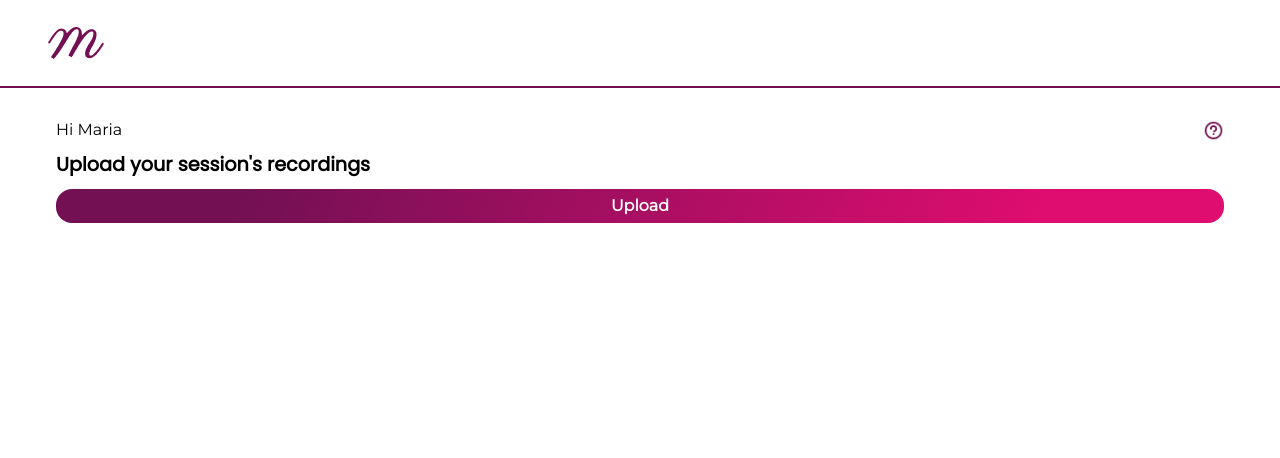
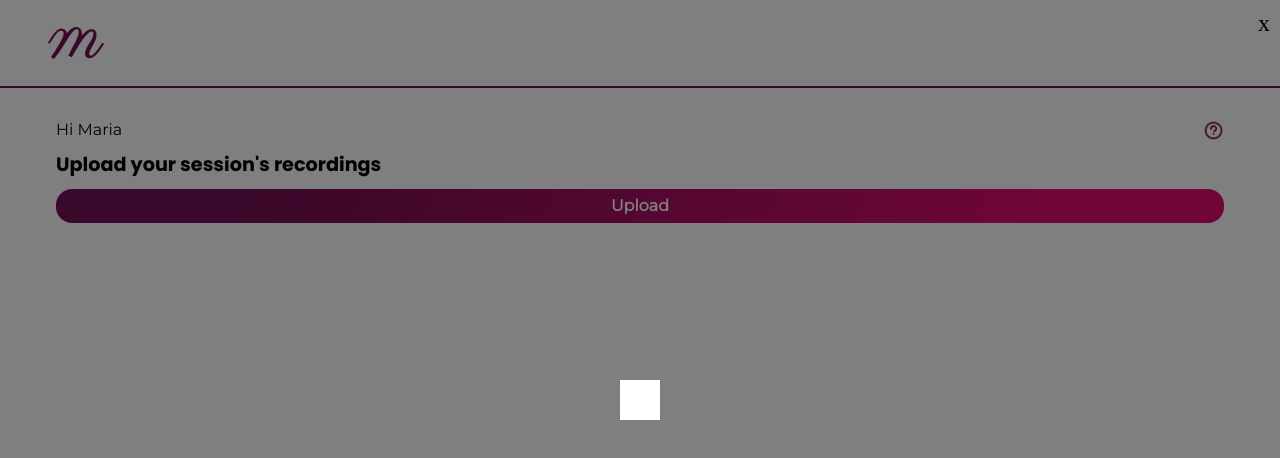
Before and after one commit to Samuellyworld/mentalyc, a React (Create React App) app: page / in a window 1280 px wide. Both pictures are taken after a click on the button "Upload". Shown: the top 458 px of the page. Built offline with nearby package versions, Linux system fonts and the light colour scheme.

Commit message:
feat/adding conditional modal 🎉

```diff
--- a/public/index.html
+++ b/public/index.html
@@ -28,11 +28,9 @@
     <!-- fonts -->
     <link rel="preconnect" href="https://fonts.googleapis.com">
     <link rel="preconnect" href="https://fonts.gstatic.com" crossorigin>
-    <link href="https://fonts.googleapis.com/css2?family=Montserrat&family=Poppins&display=swap" rel="stylesheet">
+    <link href="https://fonts.googleapis.com/css2?family=Montserrat&family=Poppins:wght@700&display=swap" rel="stylesheet">
 
-    <link rel="preconnect" href="https://fonts.googleapis.com">
-    <link rel="preconnect" href="https://fonts.gstatic.com" crossorigin>
-    <link href="https://fonts.googleapis.com/css2?family=Montserrat&family=Poppins&display=swap" rel="stylesheet">
+
 
     <title>Mentalyc</title>
   </head>
--- a/src/App.tsx
+++ b/src/App.tsx
@@ -1,12 +1,26 @@
 // import part that makes up the application
 import Main from "./components/Main/Main";
 import Navbar from "./components/Navbar/Navbar";
+import Modal from "./components/Modal/Modal";
+import { useState } from "react";
 
-const App = () =>  {
+// import types
+import { ShowModalTypes } from "./types";
+
+const App : () => JSX.Element = () =>  {
+  // set modal with use state
+  const [showModal, setShowModal] : ShowModalTypes = useState(false);
+
+  // toggle modal
+  const toggleModal = () => {
+    setShowModal((prev) => !prev)
+  }
+
   return (
         <>
          <Navbar/>
-         <Main />
+         <Main onClick={toggleModal}/>
+         {showModal && <Modal onClick={toggleModal} /> }
         </>
   );
 }
--- a/src/components/Button/Button.styles.ts
+++ b/src/components/Button/Button.styles.ts
@@ -20,4 +20,4 @@ export const ButtonContainer = styled.button`
         font-size: 16px;
         line-height: 24px;
     }
-`
+`;
--- a/src/components/Button/Button.tsx
+++ b/src/components/Button/Button.tsx
@@ -1,11 +1,12 @@
 // import custom styles
-
-import { buttonProps } from "../../types";
 import { ButtonContainer } from "./Button.styles";
 
-const Button: React.FC<buttonProps> = ({content}) => {
+// import props types
+import { ButtonProps } from "../../types";
+
+const Button: React.FC<ButtonProps> = ({content, onClick}) => {
     return (
-            <ButtonContainer>
+            <ButtonContainer onClick={onClick}>
               <span>{content}</span>
             </ButtonContainer>
         )
--- a/src/components/Main/Main.tsx
+++ b/src/components/Main/Main.tsx
@@ -3,8 +3,10 @@ import { IntroContainer, MainContainer } from "./Main.styles";
 
 // import relating component
 import Button from "../Button/Button";
+import { ModalProps } from "../../types";
 
-const Main : () => JSX.Element = () => {
+// JSX Component
+const Main : React.FC<ModalProps> = ({onClick}) => {
     return (
          <MainContainer>
            <IntroContainer>
@@ -12,7 +14,7 @@ const Main : () => JSX.Element = () => {
              <img src="/assets/help.png" alt="help icon" />
            </IntroContainer>
            <h3> Upload your session&apos;s recordings</h3>
-           <Button content={"Upload"}/>
+           <Button onClick={onClick} content={"Upload"}/>
          </MainContainer>
     );
 }
--- /dev/null
+++ b/src/components/Modal/Modal.styles.ts
@@ -0,0 +1,29 @@
+// import styled from styled-components
+import styled from 'styled-components';
+
+export const ModalBackground = styled.div`
+    position: fixed;
+    top: 0;
+    left: 0;
+    width: 100%;
+    height: 100%;
+    background-color: rgba(0, 0, 0, 0.5);
+    display: flex;
+    justify-content: center;
+    align-items: center;
+`;
+
+export const ModalContent = styled.div`
+     background-color : white;
+     padding : 20px;
+`
+
+export const CloseButton = styled.button`
+     position: absolute;
+     top: 10px;
+     right: 10px;
+     background-color: transparent;
+     border: none;
+     font-size: 24px;
+     cursor: pointer;
+`
--- /dev/null
+++ b/src/components/Modal/Modal.tsx
@@ -0,0 +1,18 @@
+// import custom styles
+import { ModalBackground, ModalContent,CloseButton } from "./Modal.styles";
+
+// import props typesfrom types
+import { ModalProps } from "../../types";
+
+// Modal JSX Component
+const Modal : React.FC<ModalProps> = ({onClick}) => {
+    return (
+        <ModalBackground>
+            <ModalContent>
+                <CloseButton onClick={onClick}>x</CloseButton>
+            </ModalContent>
+        </ModalBackground>
+    );
+}
+
+export default Modal;
```
Also changed, not shown: src/types/index.d.ts (+14 -2 lines).
